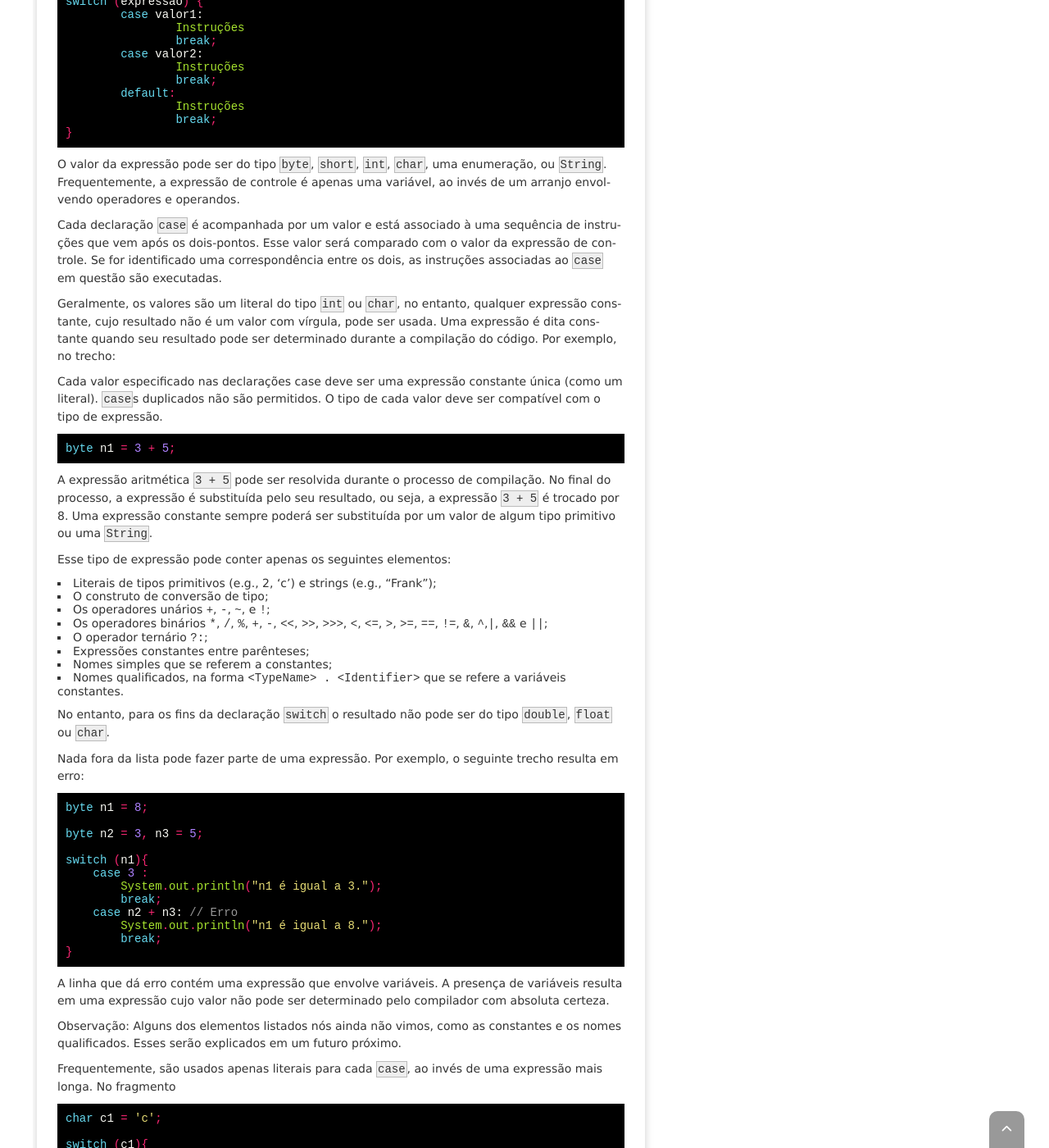
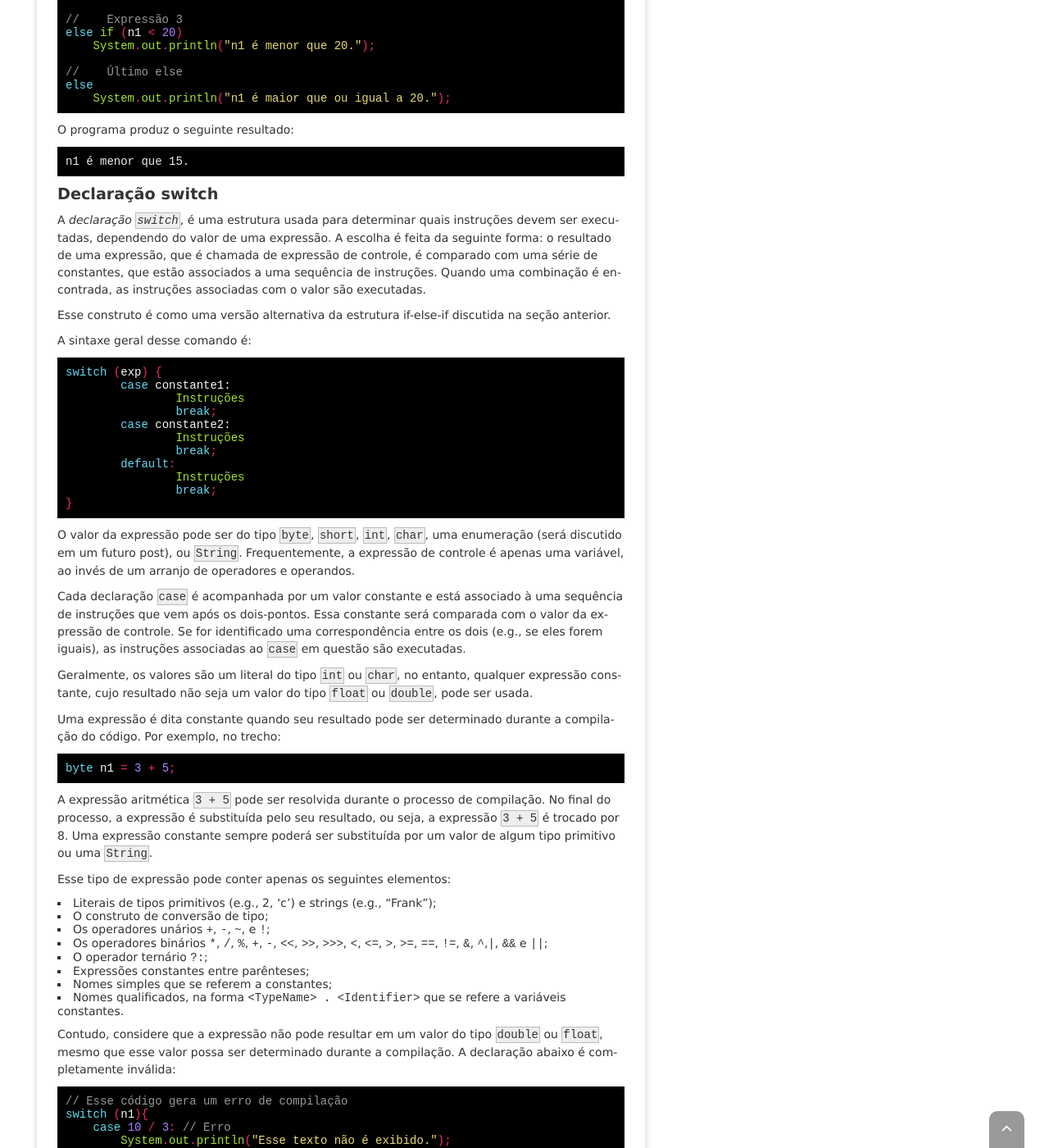
Before and after one commit to Quas1Dev/QuasiDev, a Jekyll site: the page built from _posts/2022-01-01-java-conditional-statement-ptbr.md, in a window 1280 px wide and 1400 px high, scrolled down 3815 px. Shown: the whole window at 82% size. Built offline with Jekyll 4.4.1, drawn with Linux system fonts in a browser that asks for light colours; nearby versions of some CDN libraries; comment, search, counter and statistics services are not loaded; some of the changed text lies outside the part shown.

Commit message:
Fixed typos.

````diff
--- a/_posts/2022-01-01-java-conditional-statement-ptbr.md
+++ b/_posts/2022-01-01-java-conditional-statement-ptbr.md
@@ -28,7 +28,7 @@
 System.out.println(n1 * n2);
 {% endhighlight %}
 
-Essas declarações são executadas na ordem em que aparecem. Primeiro as declarações, e depois o comando que exibe o resultado na tela.
+Essas declarações são executadas na ordem em que aparecem. Primeiro as variáveis são criadas e atribuídas, depois o resultado da multiplicação entre as duas variáveis é imprimida na tela.
 
 No entanto, para maioria dos programas é necessário modificar essa dinâmica de leitura em algum momento, fazendo o computador pular um conjunto de instruções, ou executar um conjunto de instruções em detrimento de outro, de acordo com alguma condição. Para esse propósito temos as declarações condicionais.
 
@@ -48,18 +48,20 @@
 Nesse exemplo, vamos exibir uma mensagem na tela se a expressão ```20>18``` for verdadeira.
 
 {% highlight java %}
-if (20 > 18) System.out.println("20 é maior que 18");
+if (20 > 18) System.out.println("20 é maior que 18.");
 System.out.println("Próxima linha fora da estrutura if.");
 {% endhighlight %}
 
-O trecho acima pode ser lido como "Se '20 é maior que 18' é verdadeiro, então exibe '20 é maior que 18' na tela". Ou seja, apenas com o resultado da expressão sendo ```true``` é que a instrução será executada. Caso a expressão retorne ```false```, o computador pula para a próxima linha após a declaração ```if```.
+O trecho acima pode ser lido como "Se '20 é maior que 18' é verdadeiro, então imprima '20 é maior que 18.' na tela". Ou seja, apenas com o resultado da expressão sendo ```true``` é que a instrução será executada. Caso a expressão retorne ```false```, o computador pula para a próxima linha após a declaração ```if```.
 
-Frequentemente, a palavra chave ```if``` aparece acompanhada de ```else```. Esse elemento é usado para oferecer um caminho alternativo para o caso em que a expressão seja falsa.
+Frequentemente, a palavra chave ```if``` aparece acompanhada de ```else```. Esse elemento é usado para oferecer um caminho alternativo para o caso em que a expressão seja falsa. De forma geral, nós usamos o ```if...else```  da seguinte forma:
 
 {% highlight java %}
-if (exp) instrução;
-else instrução-alternativa;
+if (exp) // instrução
+else // instrução alternativa
 {% endhighlight %}
+
+Em que instrução será substituída pelas instruções que devem ser executadas caso a expressão seja verdadeira, e instrução alternativa será substituído pela instrução que deve ser executada caso a expressão seja falsa.
 
 No trecho
 
@@ -69,19 +71,42 @@
 else System.out.println("Você é moleque!");
 {% endhighlight %}
 
-nós verificamos se "idade é maior que 18" é verdadeiro. Como o resultado é ```false```, o texto "Você é moleque" é exibido na tela.
+nós verificamos se "idade é maior que 18" é verdadeiro. Como o resultado é ```false```, o texto "Você é moleque!" é exibido na tela.
 
-Perceba que instruções diferentes são executadas para cada possível resultado da expressão booleana, de tal modo que elas nunca serão executadas ao mesmo tempo. Se a instrução de ```if``` for executada, a de ```else``` não é, e vice-versa.
+O resultado é o seguinte:
 
-Nos exemplos acima nós executamos apenas uma instrução caso verdadeiro ou falso, mas também podemos definir múltiplas instruções com a ajuda dos blocos de código, conceito que discutimos em [nosso post sobre variáveis]( {%link _posts/2019-01-14-java-variables-ptbr.md %}). Um bloco de código é contido entre por ```{``` e ```}```.
+{% highlight console %}
+&gt; É maior de idade!
+{% endhighlight %}
+
+Depois de passa pela declaração ```if..else```, o computador continua da linha de código que aparece logo baixo.
+
+{% highlight java %}
+var idade = 18;
+if (idade > 18) System.out.println("É maior de idade!");
+else System.out.println("Você é moleque!");
+
+System.out.println('Fora da declaração if.');
+{% endhighlight %}
+
+Resultado:
+
+{% highlight console%}
+&gt; É maior de idade!
+&gt; Fora da declaração if.
+{% endhighlight %}
+
+Perceba que as instruções do ```if``` e do ```else``` são executadas para resultados diferentes da expressão booleana, de tal modo que elas nunca serão executadas ao mesmo tempo; se a instrução de ```if``` for executada, a de ```else``` não é, e vice-versa.
+
+Nos exemplos acima nós executamos apenas uma instrução, mas também podemos definir múltiplas instruções com a ajuda dos blocos de código, conceito que discutimos em [nosso post sobre variáveis]( {%link _posts/2019-01-14-java-variables-ptbr.md %}). Um bloco de código é formado por tudo desde ```{``` até ```}```.
 
 A forma geral do  ```if```, usando blocos de código, é
 
 {% highlight java %}
 if (exp){
-	Instruções
+	// Instruções
 } else {
-	Instruções-alternativas
+	// Instruções alternativas
 }
 {% endhighlight %}
 
@@ -118,15 +143,15 @@
 		System.out.println("O número é ímpar.");
 	}
 } else {
-	System.out.println("O número é igual á 0.");
+	System.out.println("O número é igual a 0.");
 }
 {% endhighlight %}
 
-No programa acima nós criamos uma variável na primeira linha. Depois checamos se ela é diferente de 0. Caso positivo, nós prosseguimos para testar se o número é par, o que é determinado de acordo com o resto da divisão por 2 (se for 0, é par). Caso positivo, a mensagem "O número é par." é exibida na tela. Por outro lado, se o resultado for negativo, a sentença "O número é impar" é exibida.
+No programa acima nós criamos uma variável na primeira linha. Depois checamos se ela é diferente de 0. Caso positivo, nós prosseguimos para testar se o número é par, o que é determinado de acordo com o resto da divisão por 2 (se for 0, é par). Caso positivo, a mensagem "O número é par." é exibida na tela. Por outro lado, se o resultado for negativo, a sentença "O número é impar" é exibida. Se no ```if``` externo for determinado que n1 não é diferente de 0 (i.e., n1 é 0), então será executado o ```println``` que exibe "O número é igual a 0." na tela.
 
 ## Escada if-else-if
 
-Usando ```if```s aninhados, é possível criar uma estrutura que testa várias condições. Essa estrutura é referida como escada if-else-if, e se parece com isso:
+Usando ```if```s aninhados, é possível criar uma estrutura que testa várias condições. Essa estrutura é referida como escada ```if-else-if```, e se parece com isso:
 
 {% highlight java %}
 if (exp1){
@@ -163,7 +188,7 @@
 
 Perceba que foi mantido o bloco de código de um dos ```if```s. Isso é apenas para mostrar que é permitido ter blocos de instrução em um ```if``` aninhado, mesmo que os outros elementos na "escada" não tenham.
 
-As expressões condicionais serão avaliadas de cima para baixo. Assim que uma condição verdadeira é encontrada, a declaração associada a ela é executada, e o resto da escada é ignorado. Se nenhuma das condições retornar ```true```, o último ```else``` é executado. Nada acontece se não houver um último ```else```, e nenhuma das condições forem verdadeiras.
+As expressões condicionais serão avaliadas de cima para baixo. Assim que uma condição verdadeira é encontrada, a declaração associada a ela é executada, e o resto da escada é ignorado. Se nenhuma das condições retornar ```true```, o último ```else``` é executado. Nada acontece se não houver um último ```else``` e nenhuma das condições forem verdadeiras.
 
 O programa abaixo demonstra o funcionamento do if-else-if.
 
@@ -173,40 +198,40 @@
 
 // Expressão 1
 if (n1 < 10)
-	System.out.println("n1 é menor que 10");
+    System.out.println("n1 é menor que 10.");
 
-//     Expressão 2
+//    Expressão 2
 else if (n1 < 15)
-	System.out.println("n1 é menor que 15");
+    System.out.println("n1 é menor que 15.");
 
-//     Expressão 3
+//    Expressão 3
 else if (n1 < 20)
-    System.out.println("n1 é menor que 20");
+    System.out.println("n1 é menor que 20.");
 
 //    Último else
 else
-	System.out.println("n1 é maior que ou igual a 20");
+    System.out.println("n1 é maior que ou igual a 20.");
 {% endhighlight %}
 
 O programa produz o seguinte resultado:
 
 {% highlight console %}
-n1 é menor que 15
+n1 é menor que 15.
 {% endhighlight %}
 
 ## Declaração switch
-A <dfn>declaração ```switch```</dfn>, é uma estrutura usada para determinar quais instruções devem ser executadas, dependendo do valor de uma expressão. A escolha é feita da seguinte forma: o resultado de uma expressão, que é chamada de expressão de controle, é comparado com uma série de valores, que estão associados a uma sequência de instruções. Quando uma combinação é encontrada, as instruções associadas com o valor são executadas.
+A <dfn>declaração ```switch```</dfn>, é uma estrutura usada para determinar quais instruções devem ser executadas, dependendo do valor de uma expressão. A escolha é feita da seguinte forma: o resultado de uma expressão, que é chamada de expressão de controle, é comparado com uma série de constantes, que estão associados a uma sequência de instruções. Quando uma combinação é encontrada, as instruções associadas com o valor são executadas.
 
 Esse construto é como uma versão alternativa da estrutura if-else-if discutida na seção anterior.
 
 A sintaxe geral desse comando é:
 
 {% highlight java %}
-switch (expressão) {
-	case valor1:
+switch (exp) {
+	case constante1:
 		Instruções
 		break;
-	case valor2:
+	case constante2:
 		Instruções
 		break;
 	default:
@@ -215,13 +240,13 @@
 }
 {% endhighlight %}
 
-O valor da expressão pode ser do tipo ```byte```, ```short```, ```int```, ```char```, uma enumeração, ou ```String```. Frequentemente, a expressão de controle é apenas uma variável, ao invés de um arranjo envolvendo operadores e operandos.
+O valor da expressão pode ser do tipo ```byte```, ```short```, ```int```, ```char```, uma enumeração (será discutido em um futuro post), ou ```String```. Frequentemente, a expressão de controle é apenas uma variável, ao invés de um arranjo de operadores e operandos.
 
-Cada declaração ```case``` é acompanhada por um valor e está associado à uma sequência de instruções que vem após os dois-pontos. Esse valor será comparado com o valor da expressão de controle. Se for identificado uma correspondência entre os dois, as instruções associadas ao ```case``` em questão são executadas.
+Cada declaração ```case``` é acompanhada por um valor constante e está associado à uma sequência de instruções que vem após os dois-pontos. Essa constante será comparada com o valor da expressão de controle. Se for identificado uma correspondência entre os dois (e.g., se eles forem iguais), as instruções associadas ao ```case``` em questão são executadas.
 
-Geralmente, os valores são um literal do tipo ```int``` ou ```char```, no entanto, qualquer expressão constante, cujo resultado não é um valor com vírgula, pode ser usada. Uma expressão é dita constante quando seu resultado pode ser determinado durante a compilação do código. Por exemplo, no trecho:
+Geralmente, os valores são um literal do tipo ```int``` ou ```char```, no entanto, qualquer expressão constante, cujo resultado não seja um valor do tipo ```float``` ou ```double```, pode ser usada.
 
-Cada valor especificado nas declarações case deve ser uma expressão constante única (como um literal). ```case```s duplicados não são permitidos. O tipo de cada valor deve ser compatível com o tipo de expressão.
+Uma expressão é dita constante quando seu resultado pode ser determinado durante a compilação do código. Por exemplo, no trecho:
 
 {% highlight java %}
 byte n1 = 3 + 5;
@@ -240,9 +265,21 @@
 - Nomes simples que se referem a constantes;
 - Nomes qualificados, na forma ```<TypeName> . <Identifier>``` que se refere a variáveis constantes.
 
-No entanto, para os fins da declaração ```switch``` o resultado não pode ser do tipo ```double```,  ```float``` ou ```char```.
+Contudo, considere que a expressão não pode resultar em um valor do tipo ```double``` ou ```float```, mesmo que esse valor possa ser determinado durante a compilação. A declaração abaixo é completamente inválida:
 
-Nada fora da lista pode fazer parte de uma expressão. Por exemplo, o seguinte trecho resulta em erro:
+{% highlight java %}
+// Esse código gera um erro de compilação
+switch (n1){
+    case 10 / 3: // Erro
+        System.out.println("Esse texto não é exibido.");
+        break;
+    case 1.3: // Erro
+        System.out.println("Esse texto não é exibido.");
+        break;
+}
+{% endhighlight %}
+
+Nada fora da lista pode fazer parte de uma expressão constante. Por exemplo, o seguinte trecho resulta em erro:
 
 {% highlight java %}
 byte n1 = 8;
@@ -261,7 +298,7 @@
 
 A linha que dá erro contém uma expressão que envolve variáveis. A presença de variáveis resulta em uma expressão cujo valor não pode ser determinado pelo compilador com absoluta certeza.
 
-Observação: Alguns dos elementos listados nós ainda não vimos, como as constantes e os nomes qualificados. Esses serão explicados em um futuro próximo.
+Observação: Alguns dos elementos listados nós ainda não vimos, como os nomes qualificados e os nomes simples que se referem a constantes. Esses serão explicados em um futuro próximo.
 
 Frequentemente, são usados apenas literais para cada ```case```, ao invés de uma expressão mais longa. No fragmento
 
@@ -278,9 +315,9 @@
 }
 {% endhighlight %}
 
-nós usamos o ```switch``` para comparar o valor da variável c1 com 'b' e 'c'. Caso o valor de c1 seja igual a 'b', exibimos "O valor de c1 é b" na tela. Por outro lado, se for igual a 'c', nós mostramos o texto "O valor de c1 é c".
+nós usamos o ```switch``` para comparar o valor da variável c1 com 'b' e 'c'. Caso o valor de c1 seja igual a 'b', exibimos "O valor de c1 é b." na tela. Por outro lado, se for igual a 'c', nós mostramos o texto "O valor de c1 é c.".
 
-Uma expressão constante pode aparecer apenas em uma opção, ou seja, um mesmo valor não pode estar associado a duas sequência de instruções diferentes. Dessa forma, o seguinte fragmento gera um erro:
+Uma expressão constante pode aparecer apenas em uma opção, caso contrário ocorre um erro de compilação. Dessa forma, o seguinte fragmento gera um erro:
 
 {% highlight java %}
 byte n1 = 7;
@@ -297,7 +334,7 @@
 }
 {% endhighlight %}
 
-Nesse caso, temos o número 7 sendo usado em duas opções, o que é ilegal. Perceba que nós usamos duas expressões aritméticas para gerar o valor de cada opção, e ambas resultam em 7.
+Nesse caso, temos o número 7 sendo usado em duas opções, o que é ilegal. Perceba que nós usamos duas expressões aritméticas para gerar o valor constante de cada opção, e ambas resultam em 7.
 
 O tipo do valor em cada ```case``` deve ser compatível com o tipo do valor da expressão de controle.
 
@@ -305,26 +342,21 @@
 // Inicializa a variável que será a expressão de controle
 byte n1 = 15;
 
-// Cria uma variável com valor constante (que não muda)
-final long n2 = 15;
-
 switch (n1){
     case 2:
         System.out.println("n1 é 2.");
         break;
-    case n2: // -> Erro
+    case (long) 3: // Erro
         System.out.println("n1 e n2 são iguais!");
         break;
 }
 {% endhighlight %}
 
-No trecho acima, n2 é do tipo ```long```. Uma variável desse tipo não pode ser armazenada em uma variável de tipo menor de forma implícita.
+No trecho acima, o segundo case possuí um valor constante que foi convertido para o tipo ```long```, usando o comando ```(long)```. Como o valor da expressão de controle é ```byte```, o segundo ```case``` gera um erro de compilação.
 
-Apesar do literal 2 ser do tipo ```int```, a primeira opção não dá erro, pois literais inteiros podem ser implicitamente convertidos para um tipo menor que ```int```, como é o tipo ```byte```, desde que ele possa ser representado pelo tipo menor.
+Apesar do literal 2 ser do tipo ```int```, a primeira opção não dá erro. Isso acontece porque os literais inteiros podem ser implicitamente convertidos para um tipo menor que ```int```, como é o tipo ```byte```, desde que ele possa ser representado pelo tipo menor sem risco de perdas. 2 pode ser armazenado no tipo ```byte``` sem problemas, então a conversão ocorre automaticamente.
 
-Perceba que nesse trecho nós usamos um novo construto, o modificador ```final```. Nós veremos mais sobre modificadores futuramente, mas por hora basta saber que ```final``` pode ser usado para declarar uma constante; um tipo de variável cujo valor não pode variar. Nesse caso, foi importante usar esse construto, já que variáveis não são aceitas como valores no ```switch```.
-
-Podemos definir um bloco que será executado caso nenhuma ```case``` tenha correspondido ao valor da expressão de controle. Para isso, nós usamos o comando ```default```. Esse comando é opcional; se ele não estiver presente, nada acontece se todos os testes falharem.
+Podemos definir um bloco que será executado caso nenhum ```case``` tenha correspondido ao valor da expressão de controle. Para isso, nós usamos o comando ```default```. Esse comando é opcional; se ele não estiver presente, nada acontece se todos os testes falharem.
 
 {% highlight java %}
 int n1 = 5;
@@ -359,7 +391,7 @@
 int n1 = 1;
 
 switch(n1){
-	case 0:
+  case 0:
     System.out.println("n1 é igual a 0.");
   case 1:
   	System.out.println("n1 é igual a 1.");
@@ -386,7 +418,7 @@
 int n1 = 2;
 
 switch(n1){
-	case 0:
+  case 0:
   case 1:
   case 2:
     System.out.println("n1 é 0, 1 ou 2.");
@@ -405,15 +437,15 @@
 Essa estrutura é muito comum quando múltiplos ```case```s compartilham código em comum.
 
 ## O Contruto ->
-A partir do Java SE 12, uma nova forma de escrever as opções de um ```switch``` usando uma seta no lugar dos dois pontos.
+A partir do Java SE 12, foi introduzida uma nova forma de escrever as opções de um ```switch``` usando uma seta no lugar dos dois pontos.
 
 Com essa seta, cada ```case``` é escrito da seguinte forma geral:
 
 {% highlight java %}
-case valor1, valor2, ..., valorN -> instrução;
+case constante1, constante2, ..., constanteN -> instrução;
 {% endhighlight %}
 
-Para qualquer combinação entre um dos valores do lado esquerdo da seta e o valor da expressão de controle, é executada a instrução à direita especificada à direita da seta.
+Para qualquer combinação entre um dos valores do lado esquerdo da seta e o valor da expressão de controle, é executada a instrução especificada à direita da seta.
 
 Nós podemos reescrever nosso último exemplo da seção anterior usando a seta no lugar dos dois pontos:
 
@@ -421,7 +453,7 @@
 int n1 = 2;
 
 switch(n1){
-	case 0, 1, 2 -> System.out.println("n1 é 0, 1 ou 2.");
+  case 0, 1, 2 -> System.out.println("n1 é 0, 1 ou 2.");
   default -> System.out.println("n1 é maior que 2 ou menor que 0.");
 }
 {% endhighlight %}
@@ -501,7 +533,7 @@
 	case 'J' -> 21 + 5;
 	case 'L' -> 252 * 5;
 	default -> 0;
-}
+};
 
 System.out.println(n1);
 {% endhighlight %}
@@ -512,9 +544,11 @@
 &gt; 26
 {% endhighlight %}
 
-No trecho acima, a variável n1 recebe o valor gerado pela expressão ```switch```. Nesse caso a instrução associada a ```case 'J'``` foi executada. Como estamos usando o operador ```->```, é retornado o valor da expressão que aparece à sua direita. Esse operador elimina a necessidade de usar o comando ```break```  para impedir que outras instruções da declaração ```switch``` sejam executadas.
+No trecho acima, a variável n1 recebe o valor gerado pela expressão ```switch```. Nesse caso a instrução associada ao ```case 'J'``` foi executada. Com símbolo ```->```, se a instrução que estiver do lado direito for uma expressão, seu valor é retornado. Esse operador elimina a necessidade de usar o comando ```break``` para impedir que outras instruções da declaração ```switch``` sejam executadas.
 
 Expressões ```switch``` precisam cobrir todos os possíveis valores da expressão de controle. Desse modo, é muito comum usar o comando ```default``` para cobrir casos não especificados. No exemplo anterior, nós especificamos qual valor deve ser retornado apenas para os casos em que c1 guarda os caracteres 'G', 'J', e 'L', para todos os outros casos é retornado o que está especificado em ```default```.
+
+Como essa expressão está fazendo parte de uma instrução, que nesse caso é uma atribuição, foi necessário incluir o ponto e virgula no final.
 
 Ainda é possível usar a forma tradicional de escrever os rótulos como ```case valor:``` em expressões ```switch```. Contudo, será necessário usar o comando ```yield``` para especificar qual valor uma opção deve retornar. Vamos reescrever o nosso último exemplo usando essa convenção:
 
@@ -531,7 +565,8 @@
 		yield 252 * 5;
 	default :
 		yield 0;
-}
+};
+
 System.out.println(n1);
 {% endhighlight %}
 
@@ -551,6 +586,7 @@
 char c1 = 'J';
 int n1;
 
+// Determina o valor de n1
 n1 = switch (c1){
 	case 'G'-> {
 		char retVal = (char) (c1 + 6);
@@ -567,7 +603,10 @@
 	default -> {
 		yield c1;
 	}
-}
+};
+
+// Exibe o valor de n1
+System.out.println(n1);
 {% endhighlight %}
 
 utilizamos o ```yield``` para especificar o valor retornado por cada opção porque um bloco de código (tudo desde ```{``` até ```}```) foi usado.
@@ -585,9 +624,7 @@
 					default -> '0';
 				}
 			 ){
-// Compara o valor da expressão de controle com
-// os valores nas opções, e executa uma instrução
-// que exibe uma mensagem na tela.
+// Imprime uma frase conforme o valor da expressão switch
 	case 'a' -> System.out.println("Switch retornou a.");
 	case 'b' -> System.out.println("Switch retornou b.");
 }
````
Also changed, not shown: other parts of _posts/2022-01-01-java-conditional-statement-ptbr.md (+4 -4 lines).
